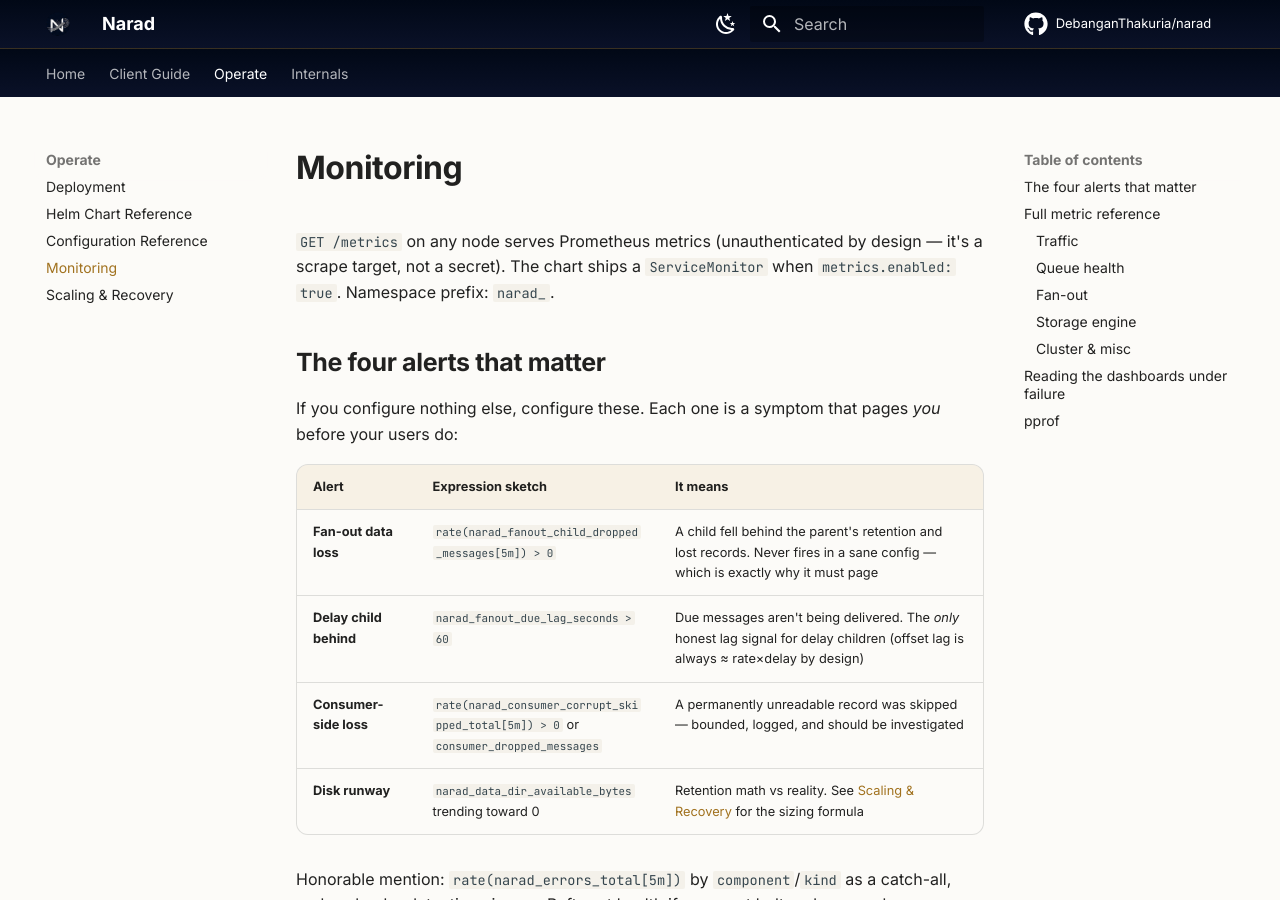
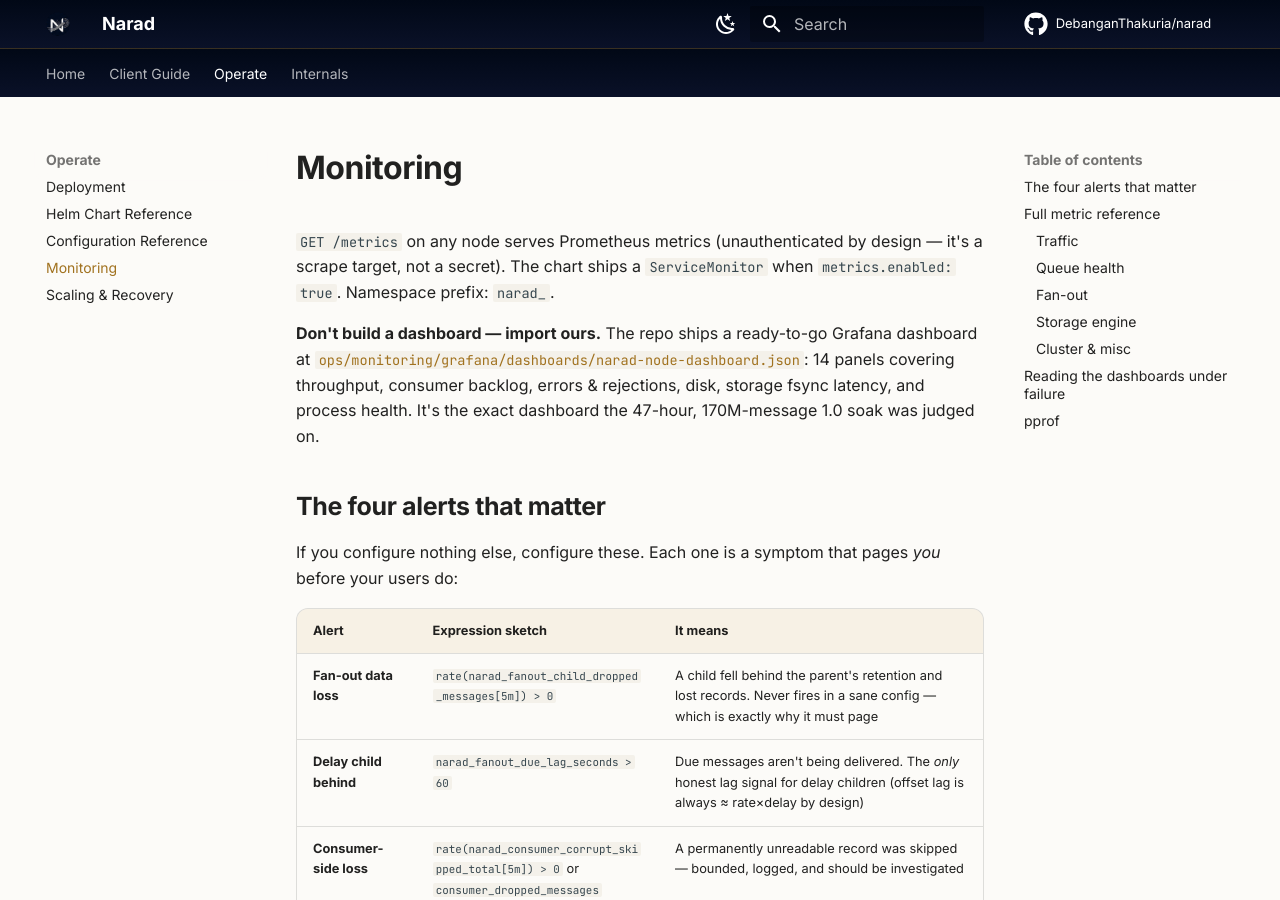
Before and after one commit to DebanganThakuria/narad, an MkDocs documentation site: the page built from docs/operate/monitoring.md, in a window 1280 px wide and 900 px high. Built offline with MkDocs 1.6.1 and Material for MkDocs 9.7.7, drawn with Linux system fonts in a browser that asks for light colours; comment, search, counter and statistics services are not loaded.

Commit message:
Docs: link the shipped Grafana dashboard from the Monitoring page (#110)
The dashboard JSON has lived in ops/monitoring/grafana all along, but
the Monitoring page never mentioned it — readers would wire panels by
hand for no reason. (Prompted by a Product Hunt commenter asking for
exactly what already ships.)

Co-authored-by: Claude Fable 5 <noreply@anthropic.com>

```diff
--- a/docs/operate/monitoring.md
+++ b/docs/operate/monitoring.md
@@ -1,6 +1,12 @@
 # Monitoring
 
 `GET /metrics` on any node serves Prometheus metrics (unauthenticated by design — it's a scrape target, not a secret). The chart ships a `ServiceMonitor` when `metrics.enabled: true`. Namespace prefix: `narad_`.
+
+**Don't build a dashboard — import ours.** The repo ships a ready-to-go Grafana dashboard at
+[`ops/monitoring/grafana/dashboards/narad-node-dashboard.json`](https://github.com/DebanganThakuria/narad/blob/master/ops/monitoring/grafana/dashboards/narad-node-dashboard.json):
+14 panels covering throughput, consumer backlog, errors & rejections, disk, storage fsync
+latency, and process health. It's the exact dashboard the 47-hour, 170M-message 1.0 soak
+was judged on.
 
 ## The four alerts that matter
 
```
